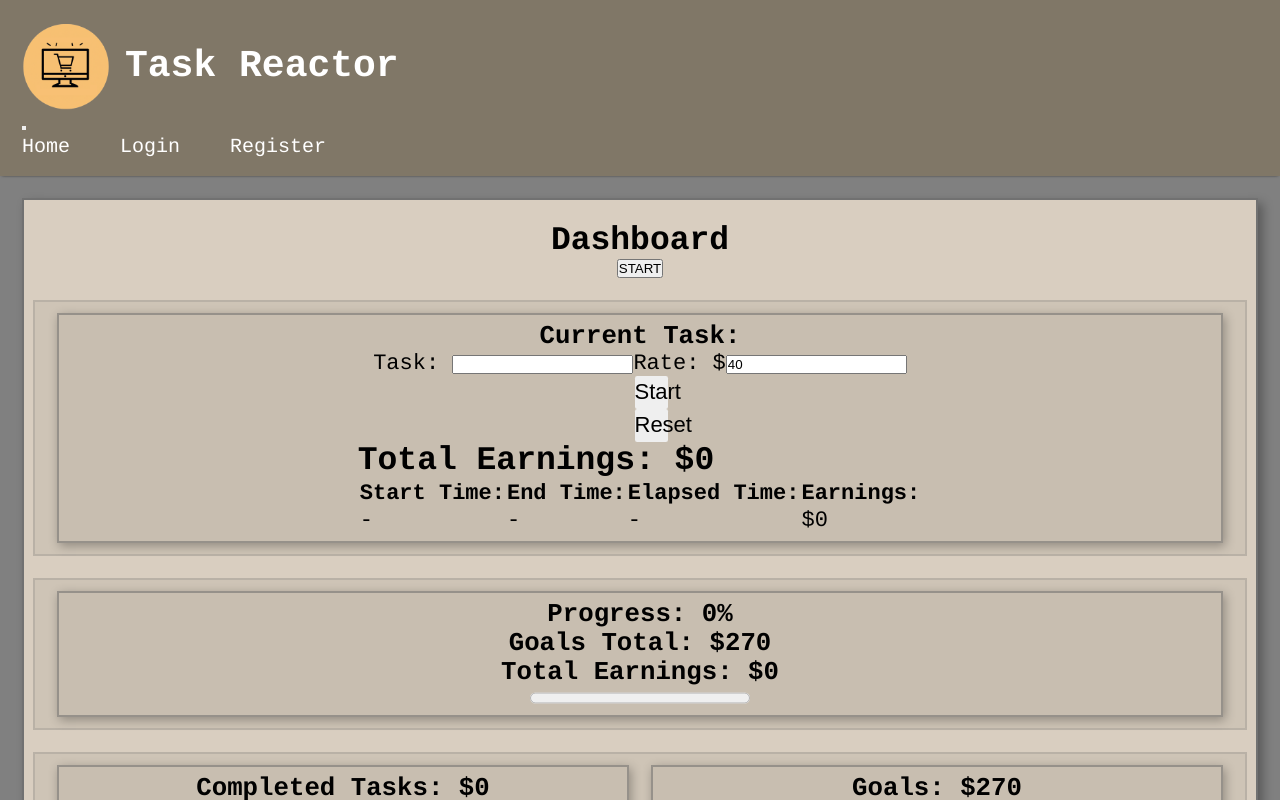
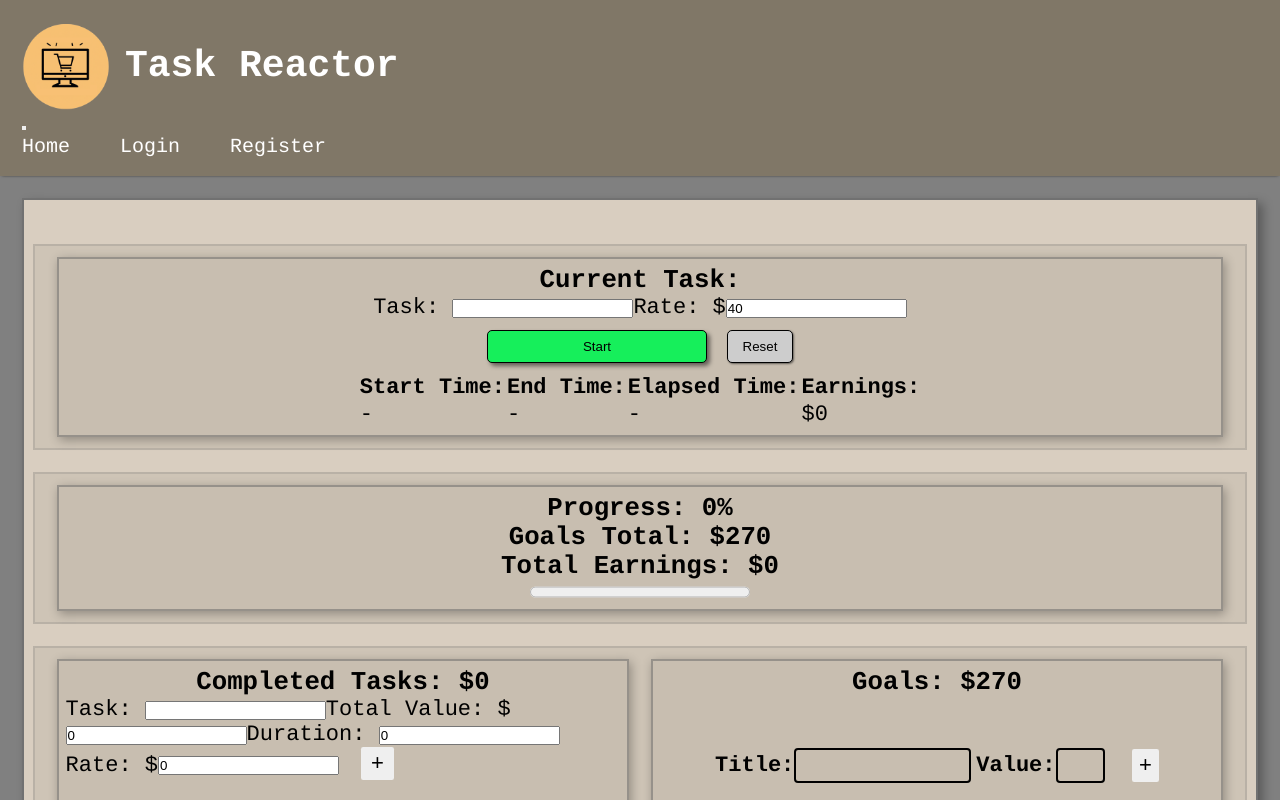
Before and after one commit to mroberts1137/Task-Reactor, a React (Create React App) app: page / in a window 1280 px wide. Shown: the top 800 px of the page. Built offline with nearby package versions, Linux system fonts and the light colour scheme.

Commit message:
improve css styling

```diff
--- a/src/components/dashboard/Dashboard.js
+++ b/src/components/dashboard/Dashboard.js
@@ -38,8 +38,6 @@ const Dashboard = () => {
 
   return (
     <div className='dashboard'>
-      <h2>Dashboard</h2>
-      <Button>START</Button>
       <Row className='row'>
         <Col className='col'>
           <TimerBox earningsChange={(val) => setEarnings(val)} />
--- a/src/components/dashboard/TimerBox.css
+++ b/src/components/dashboard/TimerBox.css
@@ -1,5 +1,32 @@
 .start-btn {
-  width: 2rem;
-  background-color: 'red';
-  color: 'green';
+  width: 10rem;
+  height: 1.5rem;
+  border: 1px solid black;
+  border-radius: 5px;
+  margin: 10px;
+  background-color: rgb(22, 239, 91);
+  color: rgb(0, 0, 0);
+  box-shadow: 3px 3px 4px rgba(0, 0, 0, 0.5);
 }
+
+.stop-btn {
+  width: 10rem;
+  height: 1.5rem;
+  border: 1px solid black;
+  border-radius: 5px;
+  margin: 10px;
+  background-color: rgb(239, 22, 22);
+  color: rgb(0, 0, 0);
+  box-shadow: 3px 3px 4px rgba(0, 0, 0, 0.5);
+}
+
+.reset-btn {
+  width: 3rem;
+  height: 1.5rem;
+  border: 1px solid black;
+  border-radius: 5px;
+  margin: 10px;
+  background-color: rgb(205, 205, 205);
+  color: rgb(0, 0, 0);
+  box-shadow: 1px 1px 2px rgba(0, 0, 0, 0.5);
+}
--- a/src/components/dashboard/TimerBox.js
+++ b/src/components/dashboard/TimerBox.js
@@ -103,17 +103,19 @@ const TimerBox = ({ earningsChange }) => {
           name='rate'
         />
       </form>
-      <Button className='start-btn' onClick={toggleClock}>
-        {clockRunning ? 'Stop' : 'Start'}
-      </Button>
-      <Button className='start-btn' onClick={reset}>
-        Reset
-      </Button>
+      <div className='flex-row'>
+        <button
+          className={clockRunning ? 'stop-btn' : 'start-btn'}
+          onClick={toggleClock}
+        >
+          {clockRunning ? 'Stop' : 'Start'}
+        </button>
+        <button className='reset-btn' onClick={reset}>
+          Reset
+        </button>
+      </div>
 
       <div class='outputBlock'>
-        <h2>
-          Total Earnings: $<span id='totalEarnings'>0</span>
-        </h2>
         <table id='trackList'>
           <tr>
             <th>Start Time:</th>
--- a/src/components/list/AddItem.js
+++ b/src/components/list/AddItem.js
@@ -25,13 +25,18 @@ const AddItem = () => {
   };
 
   return (
-    <form onSubmit={handleSubmit}>
+    <form
+      onSubmit={handleSubmit}
+      className='flex-row'
+      style={{ alignItems: 'center' }}
+    >
       <label htmlFor='title'>Title: </label>
       <input
         type='text'
         onChange={(e) => setTitle(e.target.value)}
         value={title}
         name='title'
+        className='long-input'
       />
       <label htmlFor='value'>Value: </label>
       <input
@@ -39,8 +44,11 @@ const AddItem = () => {
         onChange={(e) => setValue(e.target.value)}
         value={value}
         name='value'
+        className='short-input'
       />
-      <button type='submit'>+</button>
+      <button className='add-item-btn' type='submit'>
+        +
+      </button>
     </form>
   );
 };
--- a/src/components/list/AddTask.js
+++ b/src/components/list/AddTask.js
@@ -64,7 +64,9 @@ const AddTask = () => {
         value={rate}
         name='rate'
       />
-      <button type='submit'>+</button>
+      <button className='add-item-btn' type='submit'>
+        +
+      </button>
     </form>
   );
 };
--- a/src/components/list/List.css
+++ b/src/components/list/List.css
@@ -4,15 +4,6 @@
   justify-content: center;
   align-items: center;
   width: 100%;
-}
-
-.container button {
-  width: 1.5rem;
-  height: 1.5rem;
-  font-size: 1rem;
-  border-radius: 0.1rem;
-  border: none;
-  margin-left: 1rem;
 }
 
 .input-container {
@@ -30,10 +21,12 @@
   background: rgb(0, 0, 0, 0);
   border: 2px solid black;
   border-radius: 4px;
-  padding: 1.2rem;
-  width: 50%;
-  height: 0;
+  padding: 0.2rem;
+  height: 1rem;
   margin-right: 5px;
+  font-size: 0.75rem;
+  font-family: courier;
+  font-weight: bold;
 }
 
 .list-container {
@@ -66,10 +59,27 @@
   margin-left: 1rem;
 }
 
+.long-input {
+  width: 45%;
+}
+
+.short-input {
+  width: 10%;
+}
+
+.add-item-btn {
+  width: 1.5rem;
+  height: 1.5rem;
+  font-size: 1rem;
+  border-radius: 0.1rem;
+  border: none;
+  margin-left: 1rem;
+}
+
 .remove-item-btn {
   width: 1rem;
   height: 1rem;
-  font-size: 3.6rem;
+  font-size: 1rem;
   border-radius: 0.1rem;
   border: none;
   margin-left: 1rem;
```
